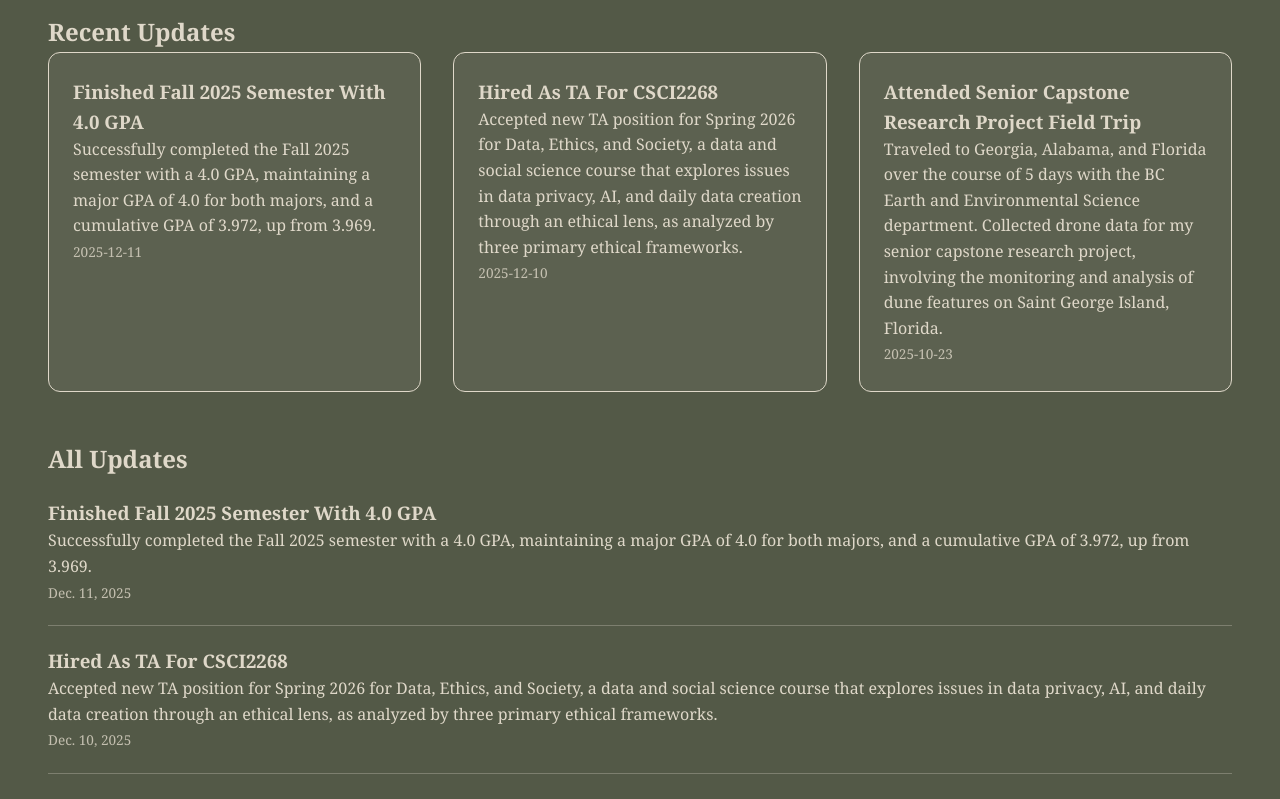
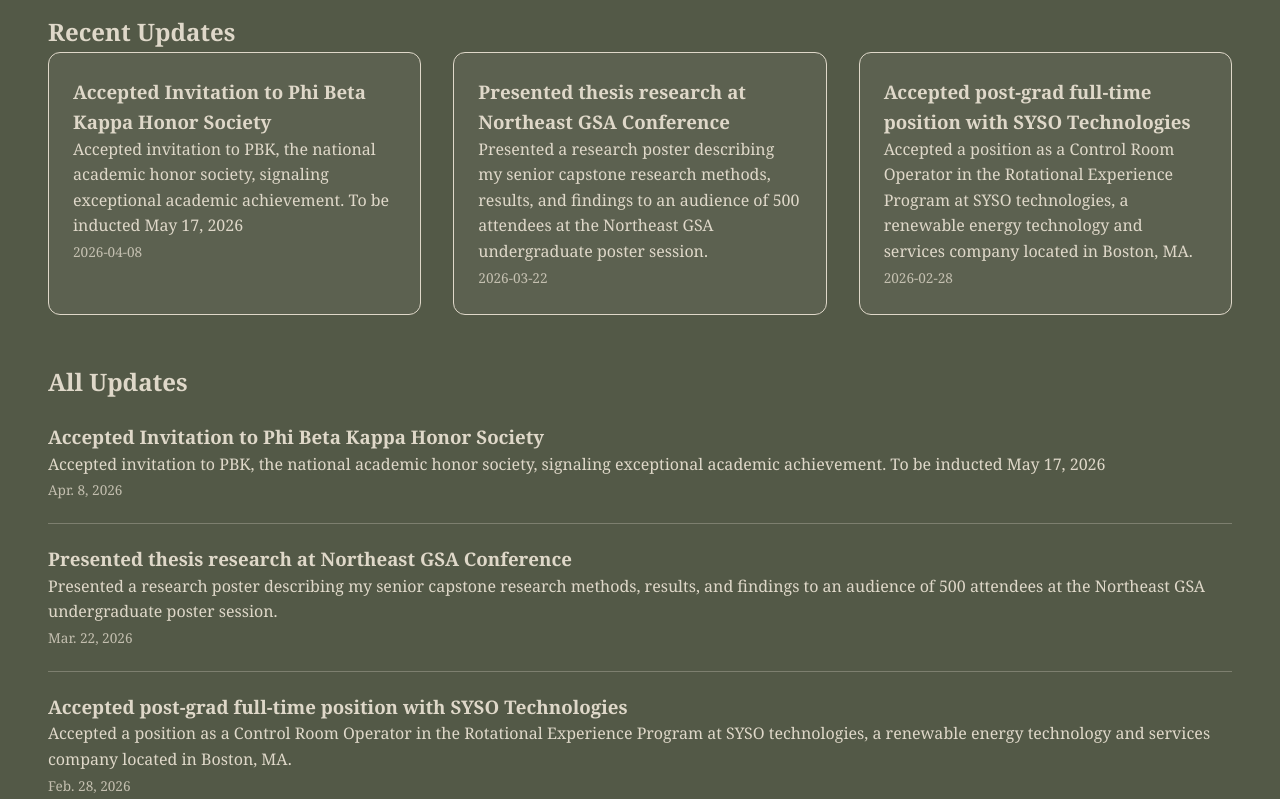
Before and after one commit to rigattis/portfolio-site, a Next.js app: page / in a window 1280 px wide. Shown: the part 1020-1819 px from the top of the page. Built offline with nearby package versions, Linux system fonts and the light colour scheme.

Commit message:
updates as of april 8

```diff
--- a/app/data/updates.ts
+++ b/app/data/updates.ts
@@ -35,5 +35,23 @@ export const updates: Update[] = [
     description: "Successfully completed my summer internship, culminating with a exploratory presentation with managers in my team, and the completion of 6 engagements with various clients over the course of my employment.",
     date: "2025-08-09",
     dateLabel: "Aug. 8, 2025",
+  },
+  {
+    title: "Accepted post-grad full-time position with SYSO Technologies",
+    description: "Accepted a position as a Control Room Operator in the Rotational Experience Program at SYSO technologies, a renewable energy technology and services company located in Boston, MA.",
+    date: "2026-02-28",
+    dateLabel: "Feb. 28, 2026",
+  },
+  {
+    title: "Presented thesis research at Northeast GSA Conference",
+    description: "Presented a research poster describing my senior capstone research methods, results, and findings to an audience of 500 attendees at the Northeast GSA undergraduate poster session.",
+    date: "2026-03-22",
+    dateLabel: "Mar. 22, 2026",
+  },
+  {
+    title: "Accepted Invitation to Phi Beta Kappa Honor Society",
+    description: "Accepted invitation to PBK, the national academic honor society, signaling exceptional academic achievement. To be inducted May 17, 2026",
+    date: "2026-04-08",
+    dateLabel: "Apr. 8, 2026",
   }
 ]
```
